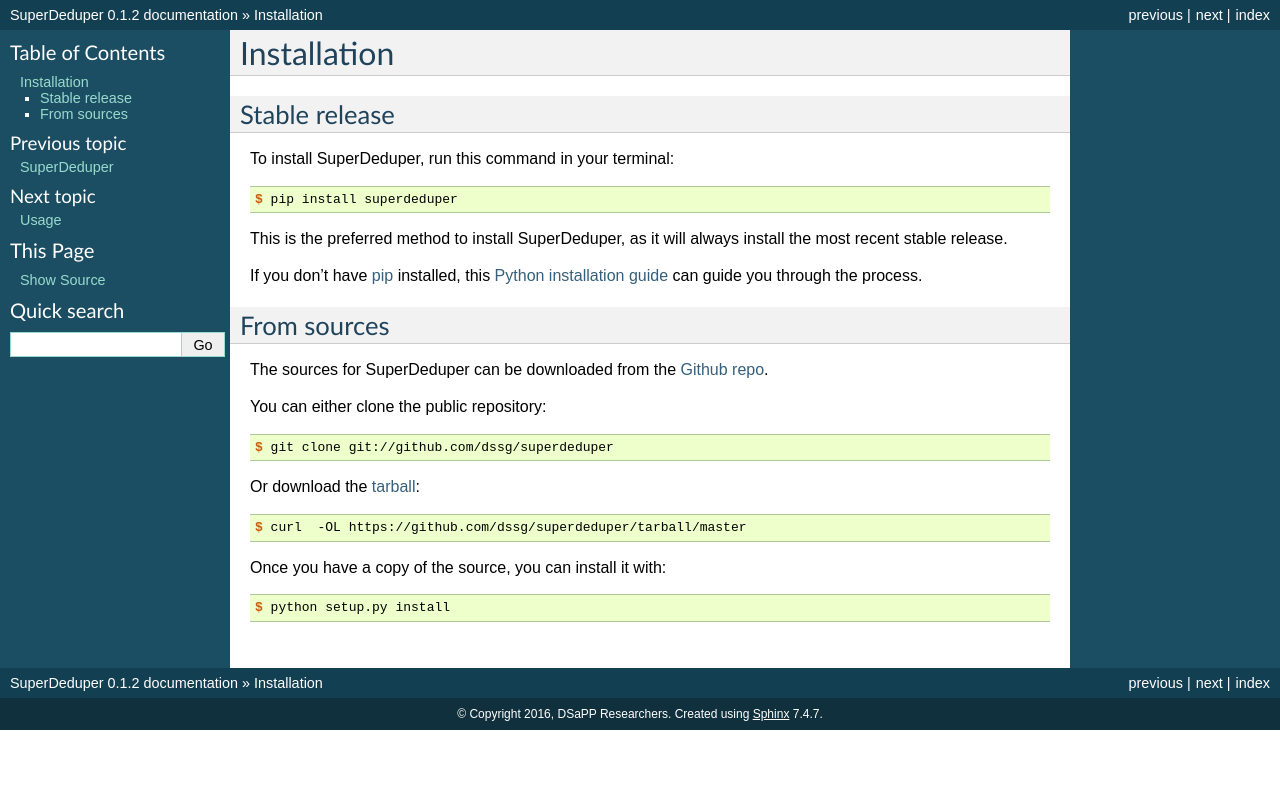
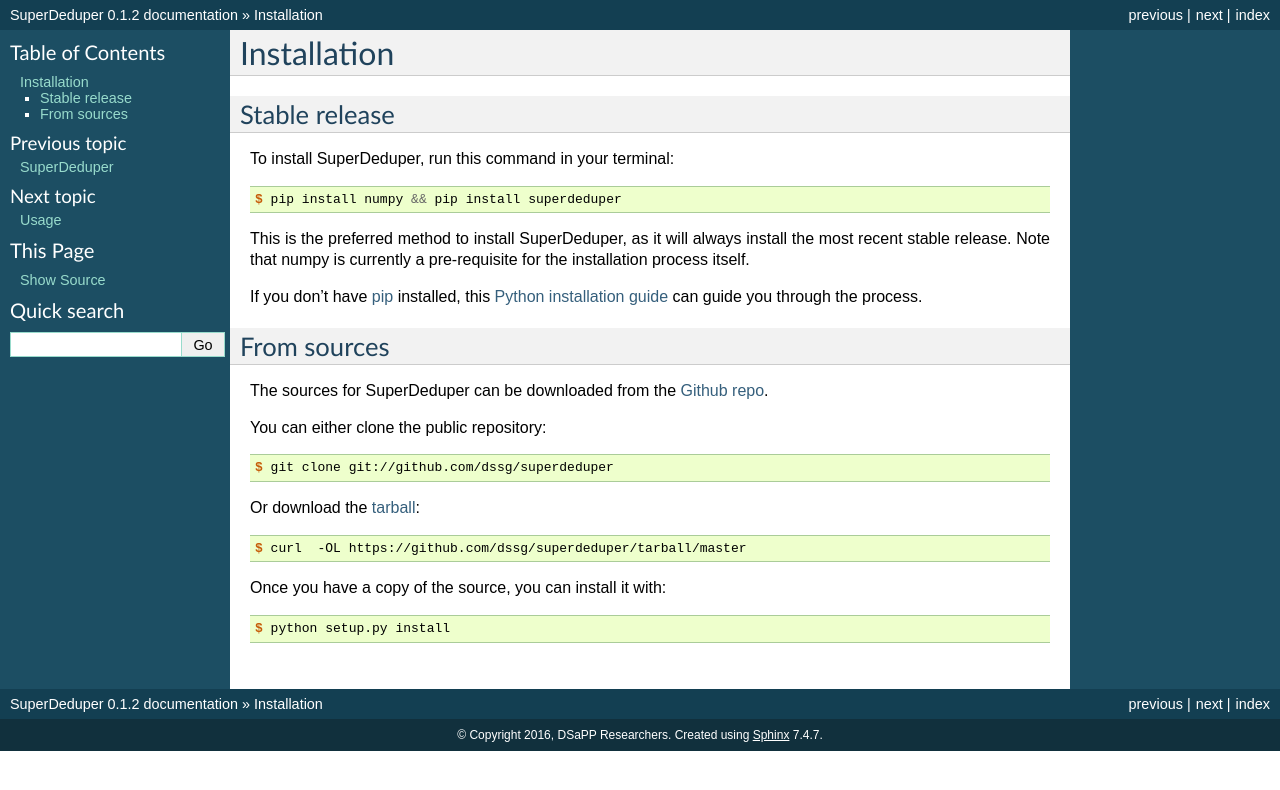
Before and after one commit to dssg/pgdedupe, a Sphinx documentation site: the page built from docs/installation.rst, in a window 1280 px wide. Shown: the top 790 px of the page. Built offline with Sphinx 7.4.7, drawn with Linux system fonts in a browser that asks for light colours; pages that are not in the unit, such as notebooks, are missing from menus.

Commit message:
Add note about installing numpy first

```diff
--- a/docs/installation.rst
+++ b/docs/installation.rst
@@ -12,9 +12,9 @@
 
 .. code-block:: console
 
-    $ pip install superdeduper
+    $ pip install numpy && pip install superdeduper
 
-This is the preferred method to install SuperDeduper, as it will always install the most recent stable release.
+This is the preferred method to install SuperDeduper, as it will always install the most recent stable release. Note that numpy is currently a pre-requisite for the installation process itself.
 
 If you don't have `pip`_ installed, this `Python installation guide`_ can guide
 you through the process.
```
